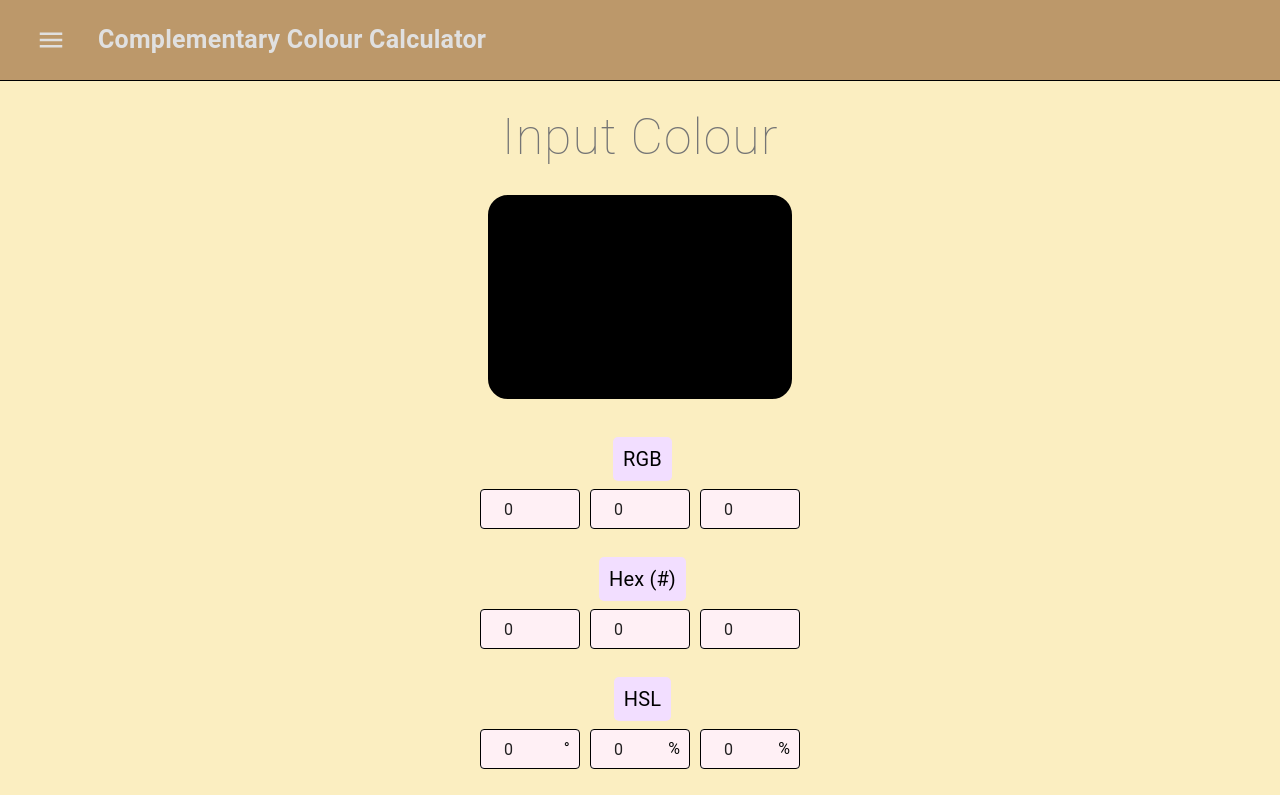
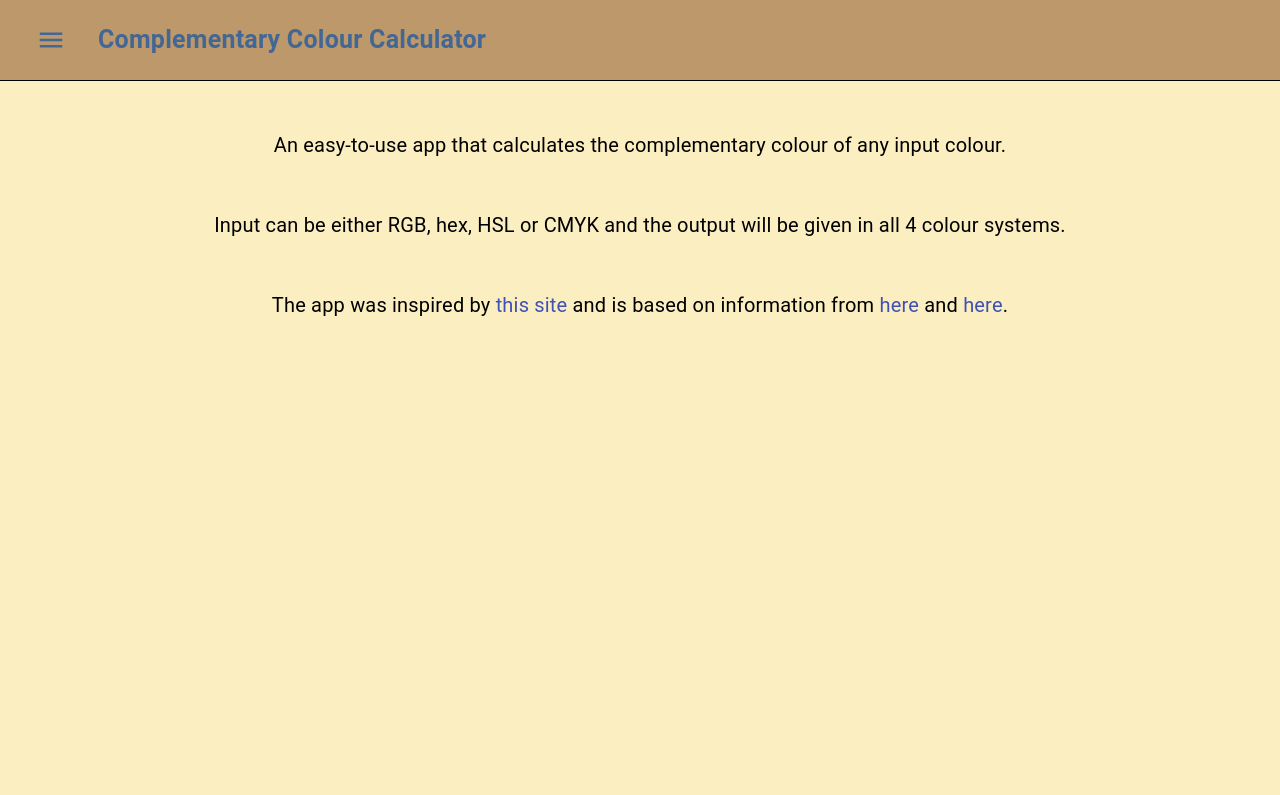
Before and after one commit to AkThao/complementary-colours, a React (Create React App) app: page / in a window 1280 px wide. Shown: the top 795 px of the page. Built offline with nearby package versions, Linux system fonts and the light colour scheme.

Commit message:
Add about page

```diff
--- /dev/null
+++ b/src/About.js
@@ -0,0 +1,63 @@
+import React from "react";
+import { makeStyles, Typography, Link } from "@material-ui/core";
+
+const useStyles = makeStyles((theme) => ({
+  pageContainer: {
+    marginTop: theme.header.height + 50,
+  },
+  text: {
+    textAlign: "center",
+    fontSize: 20,
+    margin: "50px 20px",
+  },
+  link: {
+    colour: "#436795",
+  },
+}));
+
+export default () => {
+  const classes = useStyles();
+
+  return (
+    <div className={classes.pageContainer}>
+      <Typography className={classes.text}>
+        An easy-to-use app that calculates the complementary colour of any input
+        colour.
+      </Typography>
+      <Typography className={classes.text}>
+        Input can be either RGB, hex, HSL or CMYK and the output will be given
+        in all 4 colour systems.
+      </Typography>
+      <Typography className={classes.text}>
+        The app was inspired by{" "}
+        <Link
+          className={classes.link}
+          rel="noreferrer"
+          target="_blank"
+          href="https://htmlcolorcodes.com/color-picker/"
+        >
+          this site
+        </Link>{" "}
+        and is based on information from{" "}
+        <Link
+          className={classes.link}
+          rel="noreferrer"
+          target="_blank"
+          href="https://www.canva.com/colors/color-wheel/"
+        >
+          here
+        </Link>{" "}
+        and{" "}
+        <Link
+          className={classes.link}
+          rel="noreferrer"
+          target="_blank"
+          href="https://graphicdesign.stackexchange.com/questions/1316/what-are-the-true-complementary-colors-and-their-values"
+        >
+          here
+        </Link>
+        .
+      </Typography>
+    </div>
+  );
+};
--- a/src/App.js
+++ b/src/App.js
@@ -5,6 +5,7 @@ import Header from "./Header";
 import ForwardIcon from "@material-ui/icons/Forward";
 import InputSection from "./InputSection";
 import OutputSection from "./OutputSection";
+import About from "./About";
 
 const useStyles = makeStyles((theme) => ({
   pageContainer: {
@@ -23,6 +24,9 @@ const useStyles = makeStyles((theme) => ({
 function App() {
   const [inputColour, setInputColour] = useState("#000");
   const [outputColour, setOutputColour] = useState("#000");
+  const [menuAnchor, setMenuAnchor] = useState(null);
+  const open = Boolean(menuAnchor);
+  const [page, setPage] = useState("about");
   const classes = useStyles();
 
   const calculateComplementary = () => {
@@ -36,7 +40,14 @@ function App() {
 
   return (
     <>
-      <Header />
+      <Header
+        menuAnchor={menuAnchor}
+        setMenuAnchor={setMenuAnchor}
+        open={open}
+        setPage={setPage}
+      />
+
+      {page === "home" ? (
         <div className={classes.pageContainer}>
           <InputSection
             colour={inputColour}
@@ -47,6 +58,9 @@ function App() {
           </Button>
           <OutputSection colour={outputColour} />
         </div>
+      ) : (
+        <About />
+      )}
     </>
   );
 }
--- a/src/Header.js
+++ b/src/Header.js
@@ -5,6 +5,8 @@ import {
   Toolbar,
   Typography,
   IconButton,
+  Menu,
+  MenuItem,
 } from "@material-ui/core";
 import MenuIcon from "@material-ui/icons/Menu";
 
@@ -15,15 +17,40 @@ const useStyles = makeStyles((theme) => ({
   menuIcon: theme.menuIcon,
 }));
 
-export default () => {
+export default (props) => {
   const classes = useStyles();
+
+  const handleOpenMenu = (e) => {
+    props.setMenuAnchor(e.currentTarget);
+  };
+
+  const handleCloseMenu = (page) => {
+    props.setMenuAnchor(null);
+    props.setPage(page);
+  };
 
   return (
     <AppBar elevation={0}>
       <Toolbar className={classes.header}>
-        <IconButton className={classes.iconButton}>
+        <IconButton className={classes.iconButton} onClick={handleOpenMenu}>
           <MenuIcon className={classes.menuIcon} />
         </IconButton>
+        <Menu
+          onClose={handleCloseMenu}
+          open={props.open}
+          anchorEl={props.menuAnchor}
+          anchorOrigin={{
+            vertical: "top",
+            horizontal: "right",
+          }}
+          transformOrigin={{
+            vertical: "top",
+            horizontal: "right",
+          }}
+        >
+          <MenuItem onClick={() => handleCloseMenu("home")}>Home</MenuItem>
+          <MenuItem onClick={() => handleCloseMenu("about")}>About</MenuItem>
+        </Menu>
         <Typography className={classes.headerTitle}>
           Complementary Colour Calculator
         </Typography>
--- a/src/theme.js
+++ b/src/theme.js
@@ -8,7 +8,7 @@ export default createMuiTheme({
     borderBottom: "1px solid black",
   },
   headerTitle: {
-    color: grey[300],
+    color: "#436795",
     fontSize: 25,
     fontWeight: "bold",
     marginLeft: 20,
@@ -17,7 +17,7 @@ export default createMuiTheme({
     "@media (max-width: 350px)": { textAlign: "right" },
   },
   iconButton: {
-    color: grey[300],
+    color: "#436795",
   },
   menuIcon: {
     fontSize: 30,
```
Lines whose indentation alone changed are shown as unchanged.
